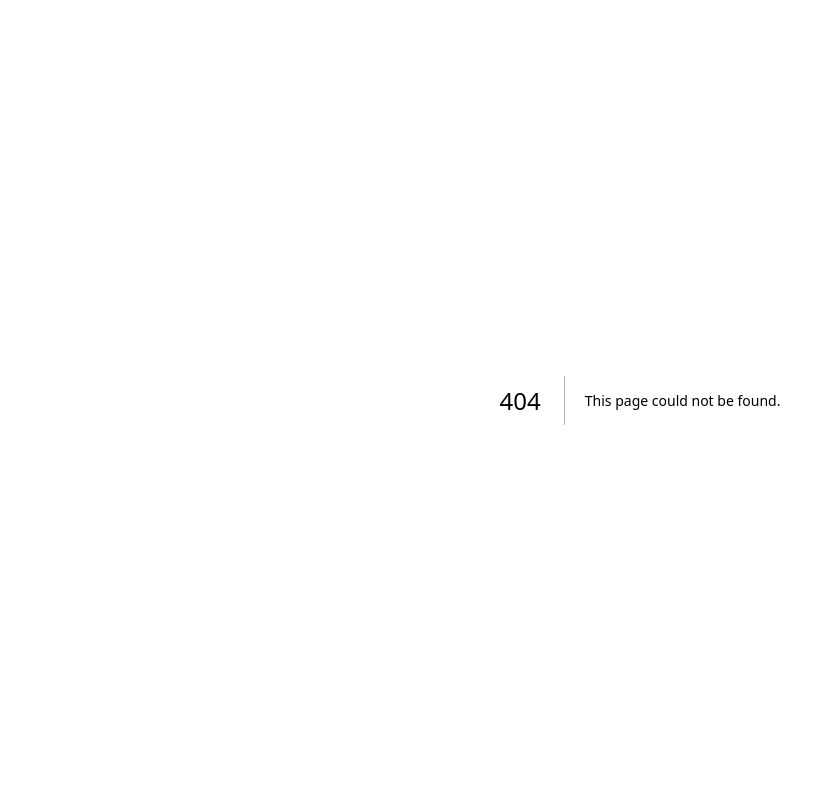
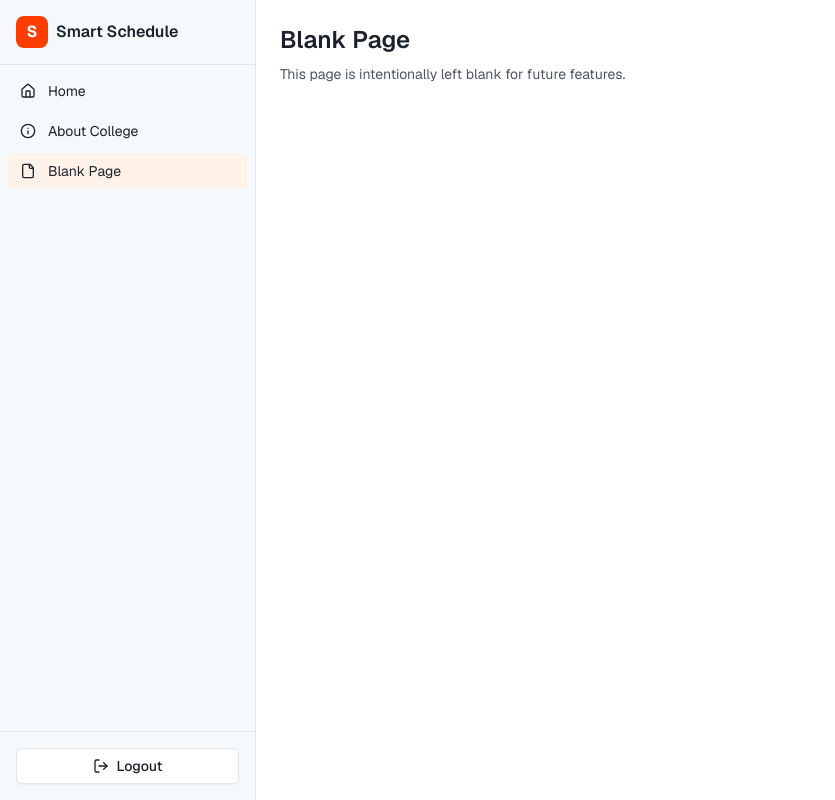
Before and after one commit to Aditya81018/smart-schedule, a Next.js app: page /home/blank in a window 1280 px wide. Before the commit this address had no page. Shown: the whole page, without its empty margins (0-835 px from the left). Built offline with nearby package versions, Linux system fonts and the light colour scheme; sample sign-in values are in the browser's storage.

Commit message:
Add blank page
cgen-e1bf5e9f856743a5b24d7c52b2b52269

```diff
--- /dev/null
+++ b/app/home/blank/page.tsx
@@ -0,0 +1,8 @@
+export default function BlankPage() {
+  return (
+    <div className="p-6">
+      <h1 className="text-2xl font-semibold mb-2">Blank Page</h1>
+      <p className="text-sm text-muted-foreground">This page is intentionally left blank for future features.</p>
+    </div>
+  )
+}
```
